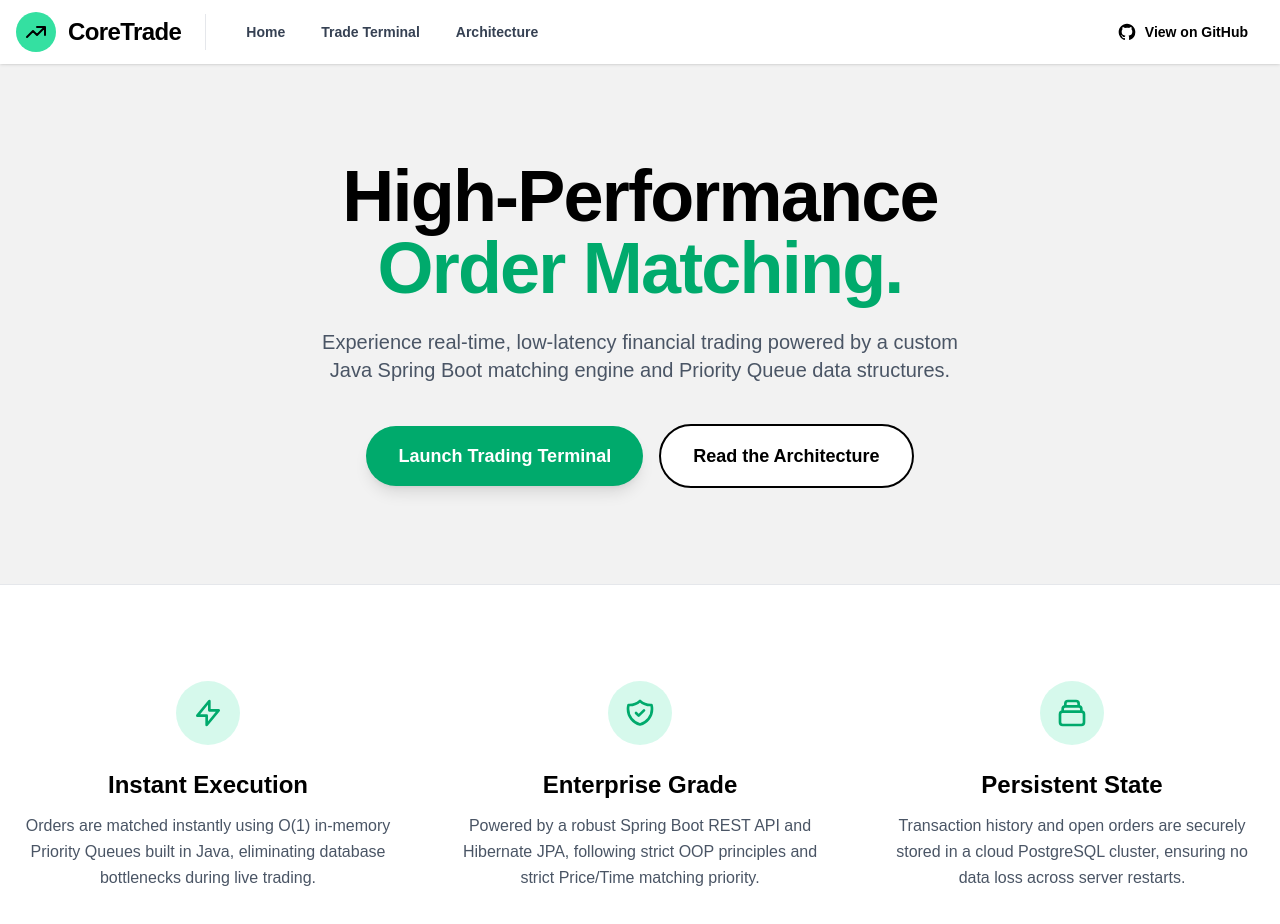
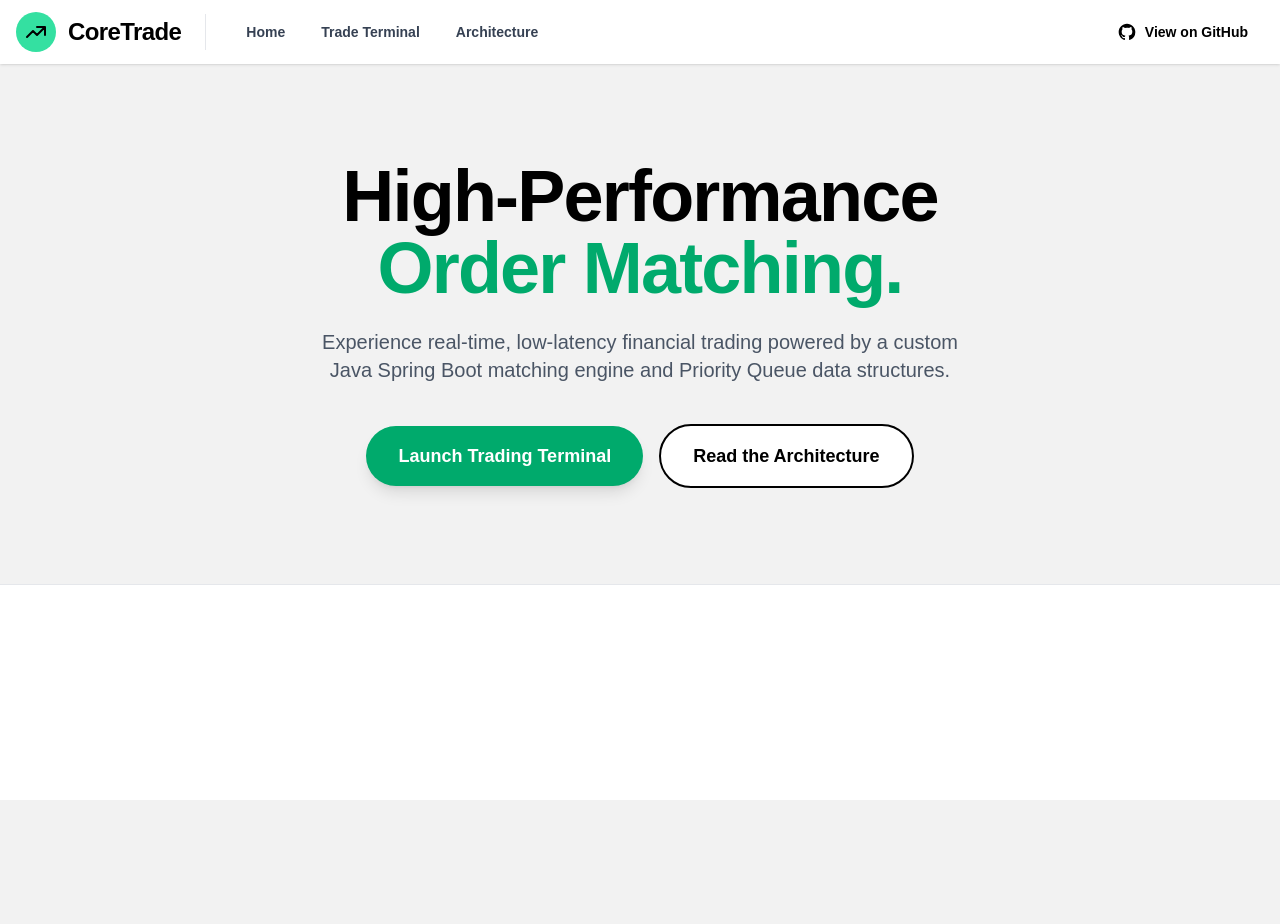
Before and after one commit to Saksham-Gupta-GH/core-trade-engine, a Next.js app in the folder frontend/: page / in a window 1280 px wide. Shown: the top 924 px of the page. After the commit the page ends 800 px from the top, so only its background shows below. Built offline with nearby package versions, Linux system fonts and the light colour scheme.

Commit message:
style: Remove features section and add local run instructions to Architecture page

```diff
--- a/frontend/src/app/architecture/page.tsx
+++ b/frontend/src/app/architecture/page.tsx
@@ -56,6 +56,42 @@ export default function ArchitecturePage() {
           </p>
         </div>
 
+        {/* How to Run Card */}
+        <div className="bg-white rounded-2xl border border-gray-200 p-8 shadow-sm">
+          <h3 className="text-2xl font-bold text-black mb-4 flex items-center gap-3">
+            <div className="bg-[#34e0a1]/20 p-2 rounded-full text-[#00aa6c]">
+              <svg xmlns="http://www.w3.org/2000/svg" className="h-6 w-6" fill="none" viewBox="0 0 24 24" stroke="currentColor" strokeWidth={2}>
+                <path strokeLinecap="round" strokeLinejoin="round" d="M10 20l4-16m4 4l4 4-4 4M6 16l-4-4 4-4" />
+              </svg>
+            </div>
+            How to Run Locally
+          </h3>
+
+          <div className="space-y-4">
+            <div>
+              <h4 className="font-bold text-gray-900 mb-2">1. Start the Java Backend</h4>
+              <div className="bg-gray-900 p-4 rounded-lg overflow-x-auto">
+                <code className="text-green-400 text-sm">
+                  cd backend<br/>
+                  ./gradlew bootRun
+                </code>
+              </div>
+            </div>
+
+            <div>
+              <h4 className="font-bold text-gray-900 mb-2 mt-4">2. Start the Next.js Frontend</h4>
+              <div className="bg-gray-900 p-4 rounded-lg overflow-x-auto">
+                <code className="text-green-400 text-sm">
+                  cd frontend<br/>
+                  npm install<br/>
+                  npm run dev
+                </code>
+              </div>
+              <p className="text-sm text-gray-600 mt-2">Then open <a href="http://localhost:3000" className="text-[#00aa6c] hover:underline">http://localhost:3000</a> in your browser.</p>
+            </div>
+          </div>
+        </div>
+
       </div>
     </main>
   );
--- a/frontend/src/app/page.tsx
+++ b/frontend/src/app/page.tsx
@@ -30,50 +30,6 @@ export default function LandingPage() {
         </div>
       </section>
 
-      {/* Features Section */}
-      <section className="py-24 bg-white">
-        <div className="max-w-7xl mx-auto px-4">
-          <div className="grid grid-cols-1 md:grid-cols-3 gap-12 text-center">
-
-            <div className="flex flex-col items-center">
-              <div className="w-16 h-16 bg-[#34e0a1]/20 rounded-full flex items-center justify-center mb-6">
-                <svg xmlns="http://www.w3.org/2000/svg" className="h-8 w-8 text-[#00aa6c]" fill="none" viewBox="0 0 24 24" stroke="currentColor" strokeWidth={2}>
-                  <path strokeLinecap="round" strokeLinejoin="round" d="M13 10V3L4 14h7v7l9-11h-7z" />
-                </svg>
-              </div>
-              <h3 className="text-2xl font-bold text-black mb-3">Instant Execution</h3>
-              <p className="text-gray-600 leading-relaxed">
-                Orders are matched instantly using O(1) in-memory Priority Queues built in Java, eliminating database bottlenecks during live trading.
-              </p>
-            </div>
-
-            <div className="flex flex-col items-center">
-              <div className="w-16 h-16 bg-[#34e0a1]/20 rounded-full flex items-center justify-center mb-6">
-                <svg xmlns="http://www.w3.org/2000/svg" className="h-8 w-8 text-[#00aa6c]" fill="none" viewBox="0 0 24 24" stroke="currentColor" strokeWidth={2}>
-                  <path strokeLinecap="round" strokeLinejoin="round" d="M9 12l2 2 4-4m5.618-4.016A11.955 11.955 0 0112 2.944a11.955 11.955 0 01-8.618 3.04A12.02 12.02 0 003 9c0 5.591 3.824 10.29 9 11.622 5.176-1.332 9-6.03 9-11.622 0-1.042-.133-2.052-.382-3.016z" />
-                </svg>
-              </div>
-              <h3 className="text-2xl font-bold text-black mb-3">Enterprise Grade</h3>
-              <p className="text-gray-600 leading-relaxed">
-                Powered by a robust Spring Boot REST API and Hibernate JPA, following strict OOP principles and strict Price/Time matching priority.
-              </p>
-            </div>
-
-            <div className="flex flex-col items-center">
-              <div className="w-16 h-16 bg-[#34e0a1]/20 rounded-full flex items-center justify-center mb-6">
-                <svg xmlns="http://www.w3.org/2000/svg" className="h-8 w-8 text-[#00aa6c]" fill="none" viewBox="0 0 24 24" stroke="currentColor" strokeWidth={2}>
-                  <path strokeLinecap="round" strokeLinejoin="round" d="M19 11H5m14 0a2 2 0 012 2v6a2 2 0 01-2 2H5a2 2 0 01-2-2v-6a2 2 0 012-2m14 0V9a2 2 0 00-2-2M5 11V9a2 2 0 012-2m0 0V5a2 2 0 012-2h6a2 2 0 012 2v2M7 7h10" />
-                </svg>
-              </div>
-              <h3 className="text-2xl font-bold text-black mb-3">Persistent State</h3>
-              <p className="text-gray-600 leading-relaxed">
-                Transaction history and open orders are securely stored in a cloud PostgreSQL cluster, ensuring no data loss across server restarts.
-              </p>
-            </div>
-
-          </div>
-        </div>
-      </section>
     </main>
   );
 }
```
